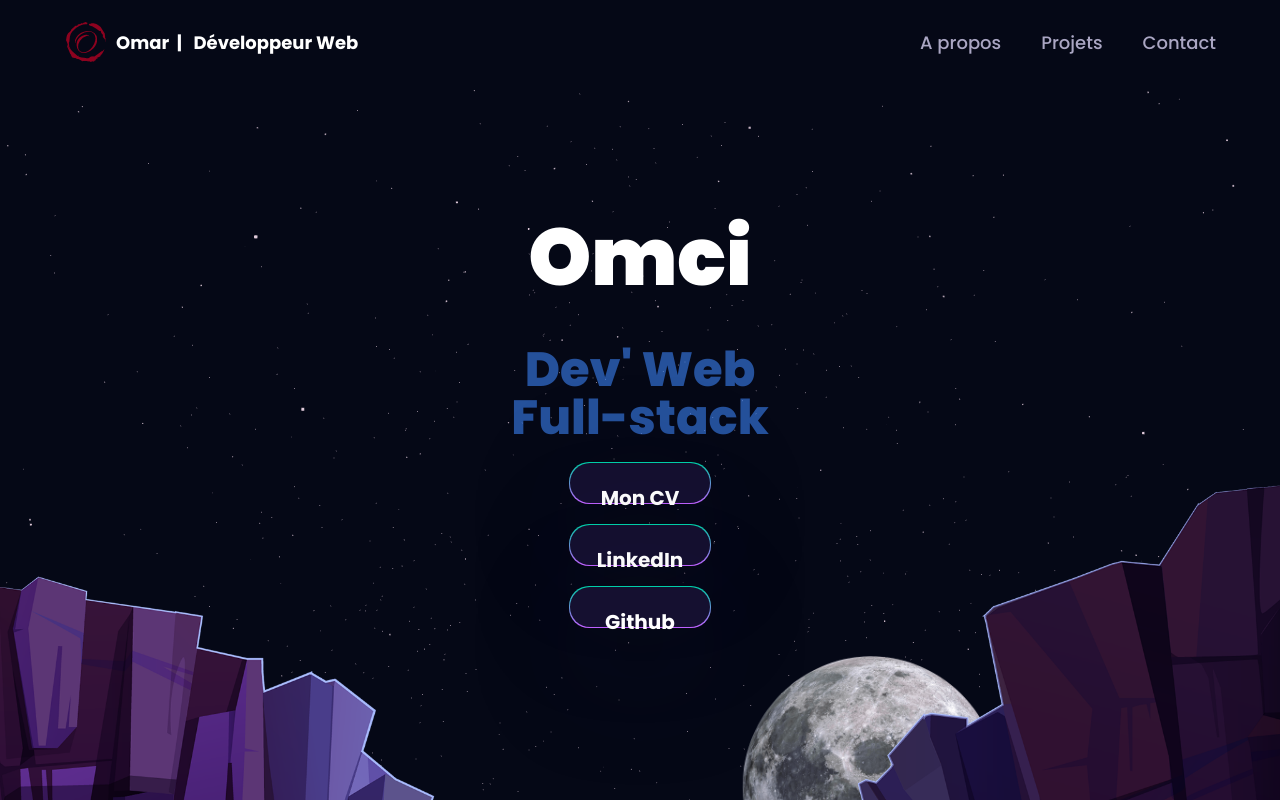
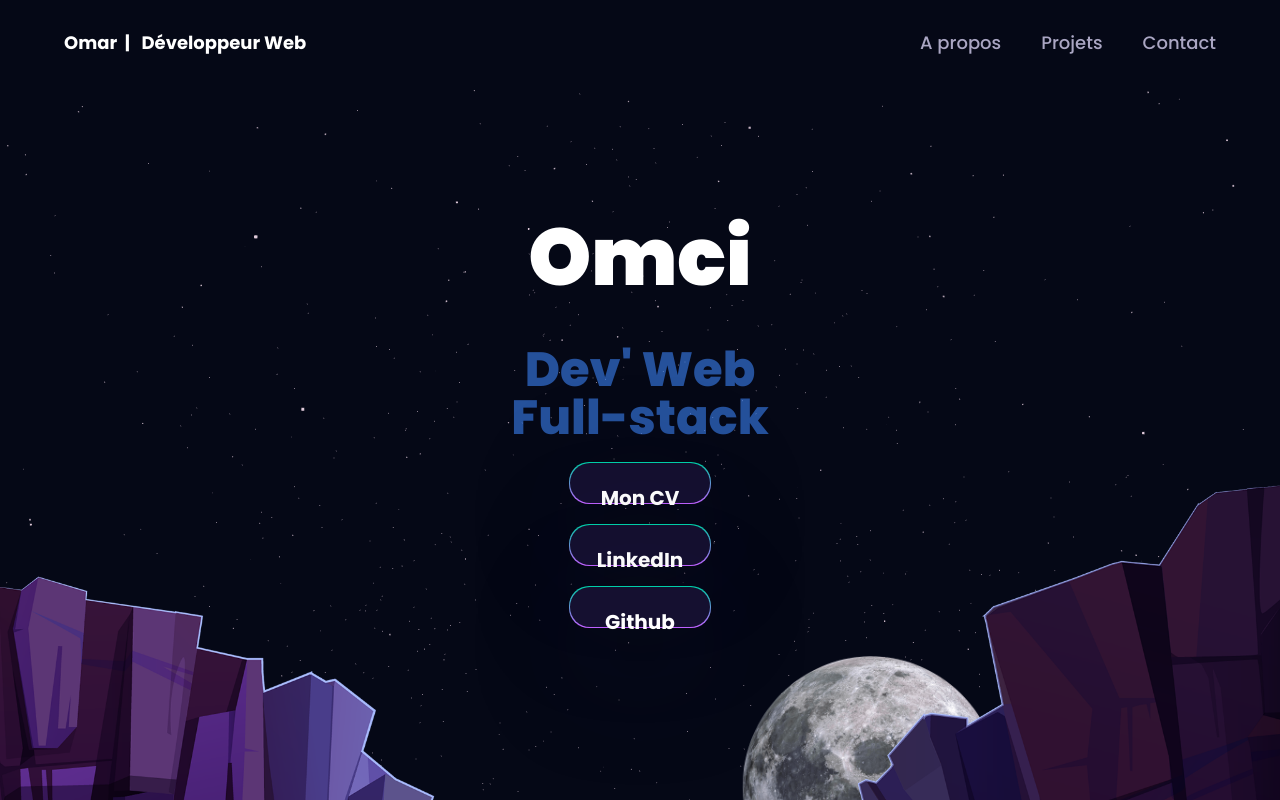
Before and after one commit to Omcci/3DPortfolio, a React (Vite) app: page / in a window 1280 px wide. Shown: the top 800 px of the page. Built offline with nearby package versions, Linux system fonts and the light colour scheme.

Commit message:
removed logo on navbar

```diff
--- a/src/components/Navbar.jsx
+++ b/src/components/Navbar.jsx
@@ -25,13 +25,13 @@ const Navbar = () => {
       <div className="w-full flex justify-between items-center max-w-7xl mx-auto">
         <Link
           to="/"
-          className="flex items-center gap-2"
+          className="flex items-center gap-2 h-11"
           onClick={() => {
             setActive("");
             window.scrollTo(0, 0);
           }}
         >
-          <img src={logoo} alt="logo" className="w-11 h-11 object-contain" />
+          {/* <img src="" alt="" className="w-11 h-11 object-contain" /> */}
           <p className="text-white text-[18px] font-bold cursor-pointer flex">
             Omar &nbsp;{" "}
             <span className="sm:block hidden"> | &nbsp; Développeur Web </span>
```
